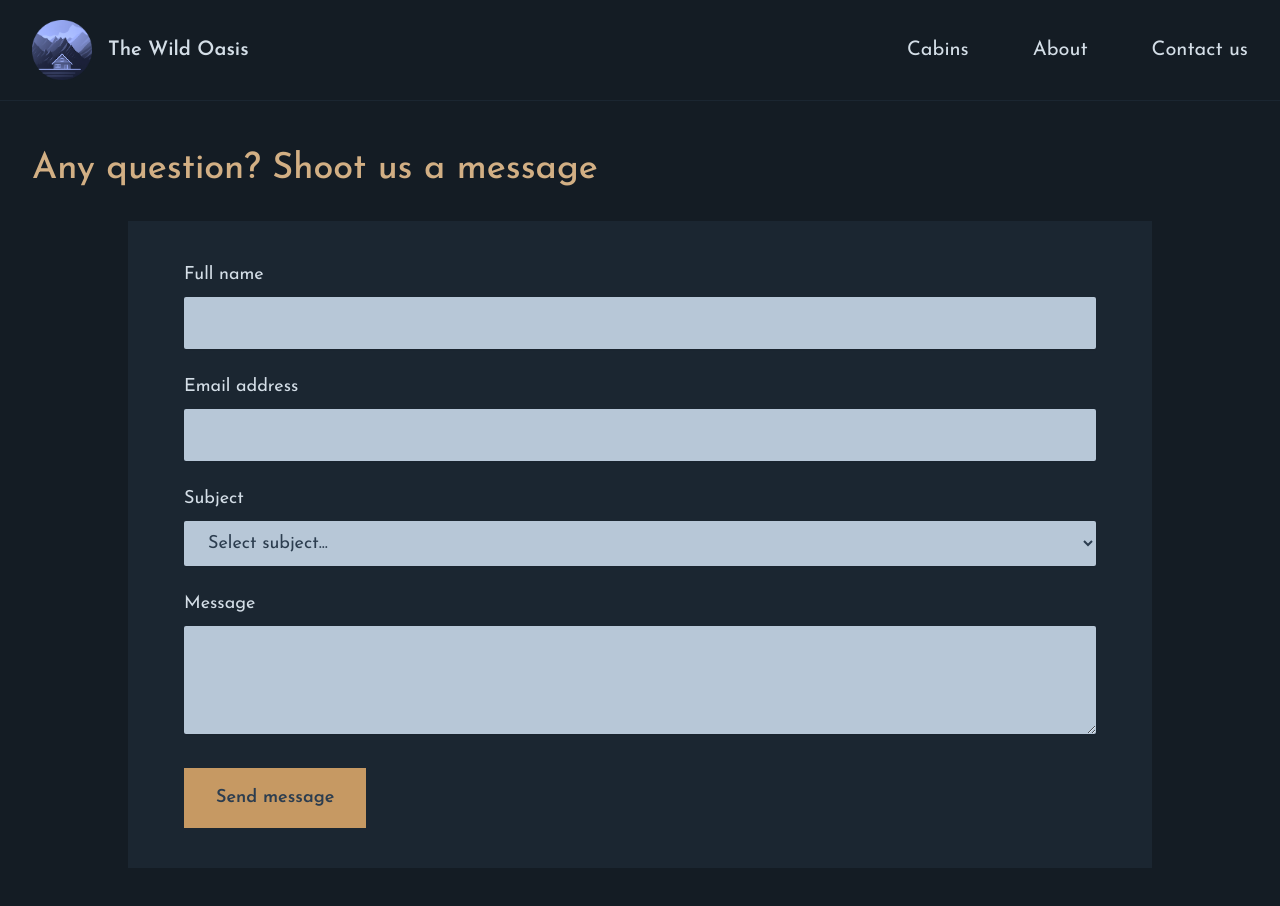
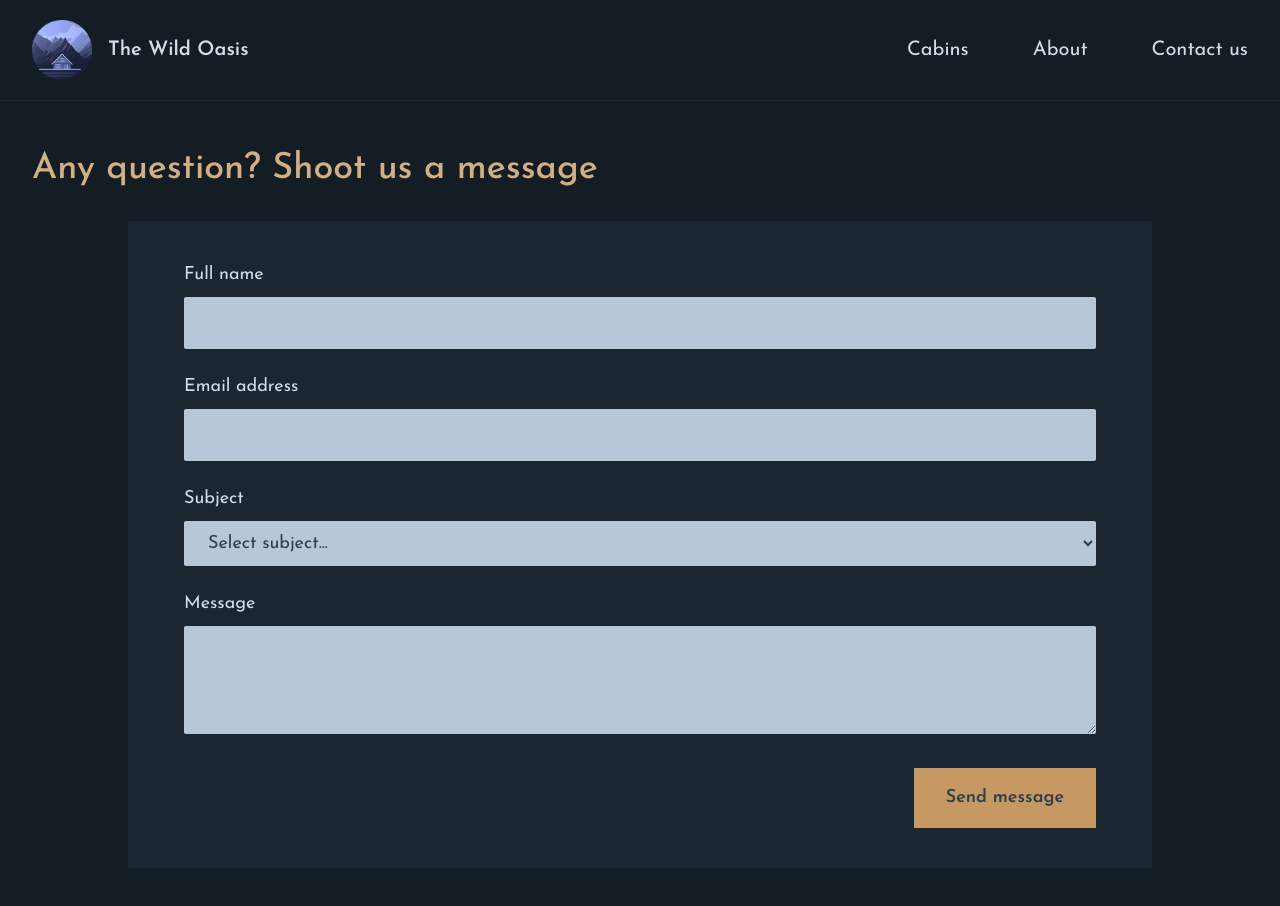
Before and after one commit to deanfoxcd/Modern-React-The-Wild-Oasis-Pages-Router, a Next.js app: page /contact in a window 1280 px wide. Shown: the top 906 px of the page. Built offline with nearby package versions, Linux system fonts and the light colour scheme.

Commit message:
add contact form

```diff
--- /dev/null
+++ b/pages/api/contact.js
@@ -0,0 +1,21 @@
+import { supabase } from '@/lib/supabase';
+
+export default async function handler(req, res) {
+  if (req.method !== 'POST')
+    return res.status(405).json({
+      success: false,
+      message: 'Please make a POST request',
+    });
+
+  const contactData = JSON.parse(req.body);
+
+  const { error } = await supabase.from('contact').insert([contactData]);
+
+  if (error)
+    res.status(500).json({
+      success: false,
+      message: 'Could not send your message. Please try again',
+    });
+
+  res.status(200).json({ success: true, message: 'Thanks for your message' });
+}
--- a/pages/contact.js
+++ b/pages/contact.js
@@ -5,13 +5,40 @@ export default function Contact() {
   const [success, setSuccess] = useState(false);
   const [message, setMessage] = useState('');
 
+  async function handleSubmit(e) {
+    e.preventDefault();
+
+    const formData = new FormData(e.target);
+    const contactData = Object.fromEntries(formData.entries());
+    console.log(contactData);
+
+    setIsSubmitting(true);
+
+    const response = await fetch('/api/contact', {
+      method: 'POST',
+      body: JSON.stringify(contactData),
+    });
+
+    const { success, message } = await response.json();
+    setSuccess(success);
+    setMessage(message);
+
+    setIsSubmitting(false);
+  }
+
   return (
     <div>
       <h1 className='text-4xl mb-8 text-accent-400 font-medium'>
         Any question? Shoot us a message
       </h1>
 
-      <form className='bg-primary-900 py-10 px-14 text-lg space-y-6 max-w-5xl mx-auto'>
+      {success === true ? (
+        <p className='text-center text-lg'>{message}</p>
+      ) : (
+        <form
+          onSubmit={handleSubmit}
+          className='bg-primary-900 py-10 px-14 text-lg space-y-6 max-w-5xl mx-auto'
+        >
           <div className='space-y-2'>
             <label>Full name</label>
             <input
@@ -51,15 +78,21 @@ export default function Contact() {
               name='message'
               className='px-5 py-3 bg-primary-200 text-primary-800 w-full shadow-sm rounded-sm'
               rows={3}
+              required
             />
           </div>
 
           <div className='flex justify-between items-center text-red-500'>
-          <button className='bg-accent-500 px-8 py-4 text-primary-800 font-semibold hover:bg-accent-600 transition-all disabled:cursor-not-allowed disabled:bg-gray-500 disabled:text-gray-300'>
-            Send message
+            {!success && message ? <p>{message}</p> : <p></p>}
+            <button
+              className='bg-accent-500 px-8 py-4 text-primary-800 font-semibold hover:bg-accent-600 transition-all disabled:cursor-not-allowed disabled:bg-gray-500 disabled:text-gray-300'
+              disabled={isSubmitting}
+            >
+              {isSubmitting ? 'Sending...' : 'Send message'}
             </button>
           </div>
         </form>
+      )}
     </div>
   );
 }
```
Lines whose indentation alone changed are shown as unchanged.
